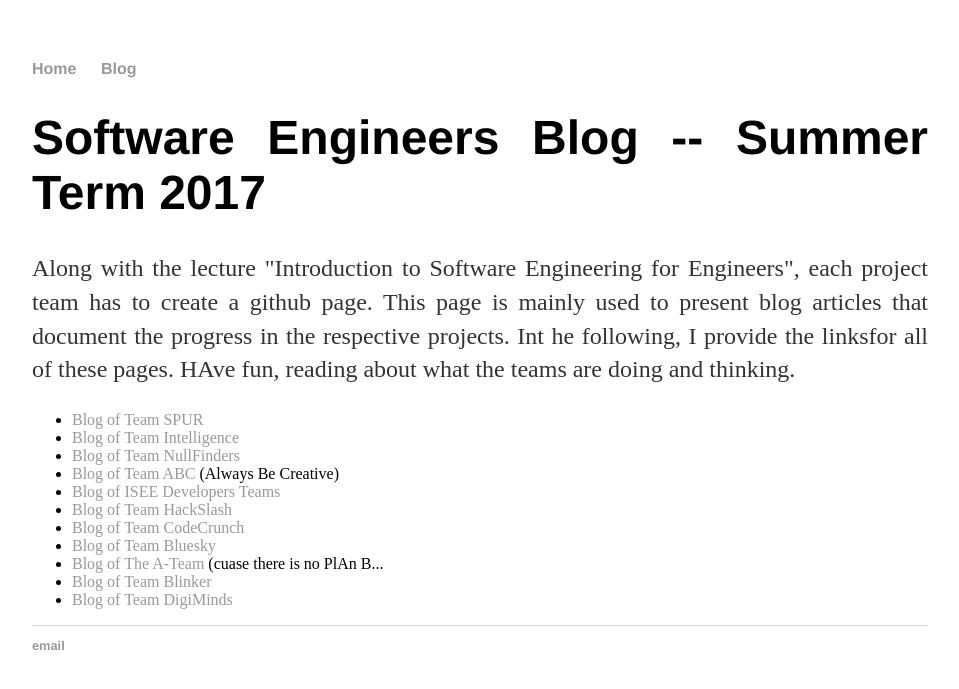
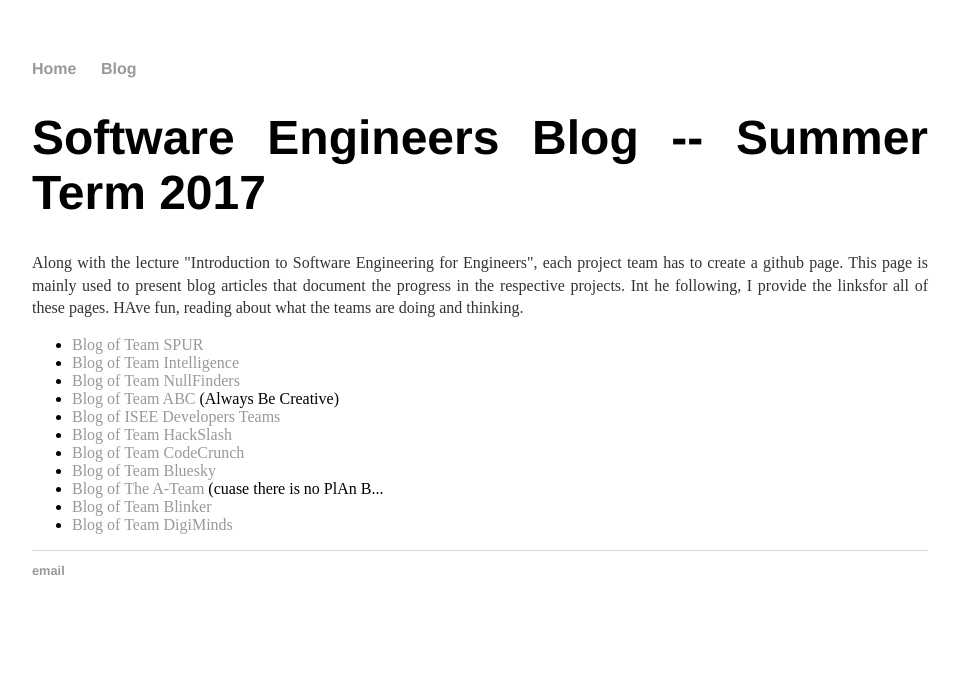
Before and after one commit to kartikprabhu20/YourEuro, a Jekyll site: the page built from docs/index_old.html, in a window 1280 px wide. Shown: the top 689 px of the page, without its empty margins (160-1119 px from the left). Built offline with Jekyll 4.4.1, drawn with Linux system fonts in a browser that asks for light colours; a file with an impossible date is left out.

Commit message:
Update main.css

```diff
--- a/docs/css/main.css
+++ b/docs/css/main.css
@@ -25,7 +25,7 @@ h1 {
     font-family:'Helvetica', 'Arial', 'Sans-Serif';
 }
 p {
-      font-size: 1.5em;
+      font-size: 1.0em;
     line-height: 1.4em;
     color: #333;
 }
@@ -94,10 +94,23 @@ ul.posts li {
   border: 3px solid blue;
 }
 
-.c {
+c {
   position: absolute;
   left: 300px;
   width: 200px;
   height: 120px;
   border: 3px solid green;
 }
+
+first {
+    width: 100px;
+    float: left;
+    height: 300px;
+        background-color: blue;
+}
+second {
+    width: 200px;
+    float: left;
+    height: 300px;
+    background-color: green;
+}
```
